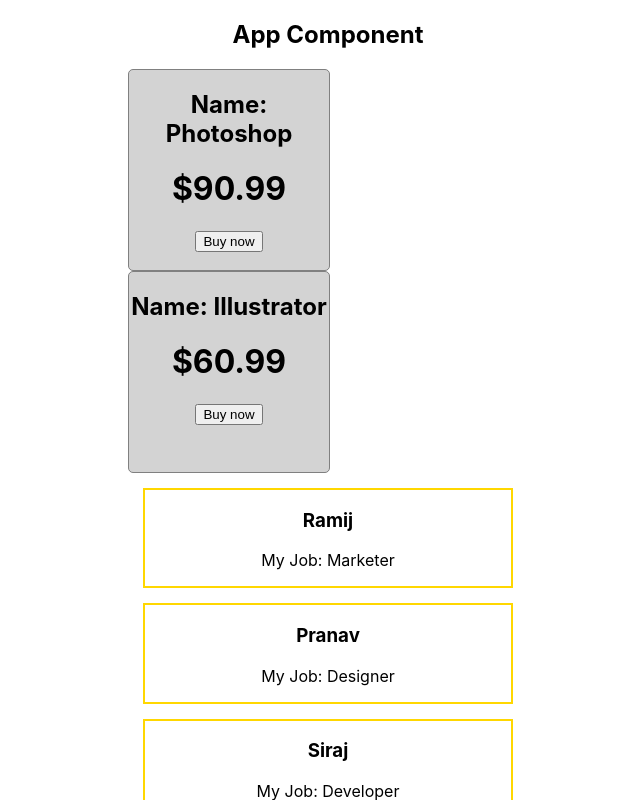
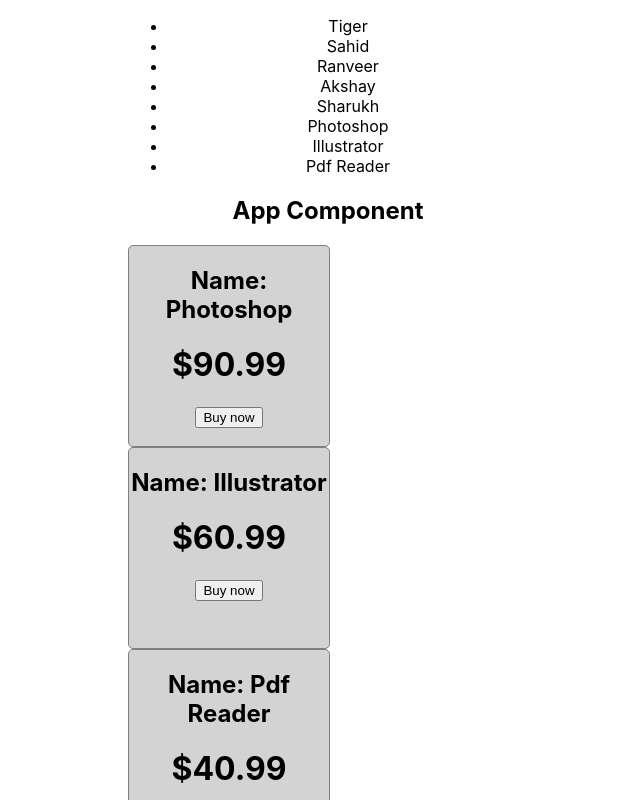
Before and after one commit to devpranab/Core-Concepts-React, a JavaScript app: page / in a window 1280 px wide. Shown: the top 800 px of the page, without its empty margins (312-952 px from the left). Built offline with nearby package versions, Linux system fonts and the light colour scheme; the HTML template or start-up script is replaced by a standard one.

Commit message:
Map for dynamic

```diff
--- a/src/App.js
+++ b/src/App.js
@@ -1,14 +1,37 @@
 import './App.css';
 
 function App() {
+  const nayoks = ['Tiger', 'Sahid', 'Ranveer', 'Akshay', 'Sharukh'];
   const products = [
     {name: 'Photoshop', price: '$90.99'},
     {name: 'Illustrator', price: '$60.99'},
     {name: 'Pdf Reader', price: '$40.99'}
   ]
+  //Map for dynamic
+  //const productNames = products.map(product => product.name);
+
   return (
     <div className="App">
+<ul>
+  {
+    nayoks.map(nayok => <li>{nayok}</li>)
+  }
+    {
+    products.map(product => <li>{product.name}</li>)
+  }
+  {/* <li>{nayoks[0]}</li>
+  <li>{nayoks[1]}</li>
+  <li>{nayoks[2]}</li>
+  <li>{nayoks[3]}</li>
+  <li>{nayoks[4]}</li> */}
+</ul>
+
       <h2>App Component</h2>
+
+    {
+      products.map(product => <Product product={product}></Product>)
+    }
+
       <Product product={products[0]}></Product>
       <Product product={products[1]}></Product>
 
@@ -28,6 +51,7 @@
     width: '200px',
 
   }
+  //destructure
   const {name, price} = props.product;
   return(
     <div style={productStyle}>
```
